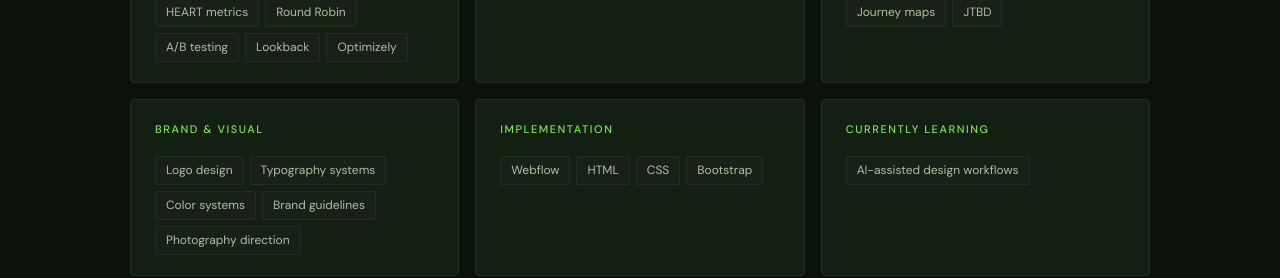
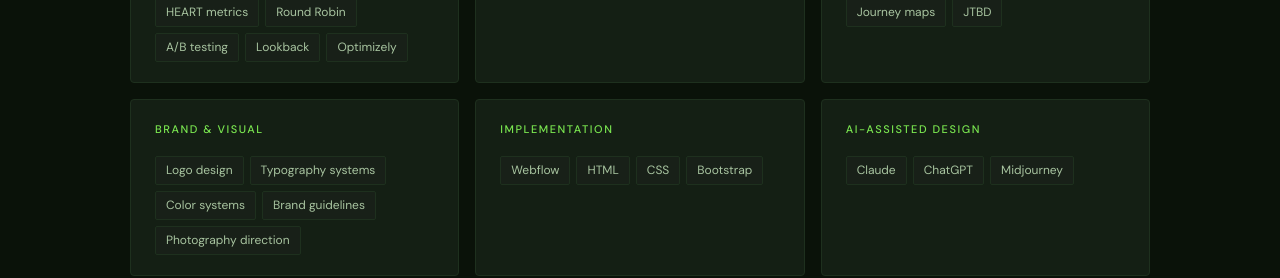
Before and after one commit to jo-kam/joanna-portfolio, a React (Vite) app: page / in a window 1280 px wide. Shown: the part 5340-5618 px from the top of the page. Built offline with nearby package versions, Linux system fonts and the light colour scheme.

Commit message:
Update App.jsx

```diff
--- a/src/App.jsx
+++ b/src/App.jsx
@@ -489,7 +489,7 @@ function SkillsSection() {
     { label: "Strategy", items: ["Discovery workshops", "Lean canvas", "Value proposition design", "Market mapping", "Service mapping", "Personas", "Journey maps", "JTBD"] },
     { label: "Brand & Visual", items: ["Logo design", "Typography systems", "Color systems", "Brand guidelines", "Photography direction"] },
     { label: "Implementation", items: ["Webflow", "HTML", "CSS", "Bootstrap"] },
-    { label: "Currently learning", items: ["AI-assisted design workflows"] },
+    { label: "AI-assisted design", items: ["Claude", "ChatGPT", "Midjourney"] },
   ];
   return (
     <section id="skills" style={{ padding: isMobile ? "72px 24px" : "120px 40px", maxWidth: 1100, margin: "0 auto" }}>
```
